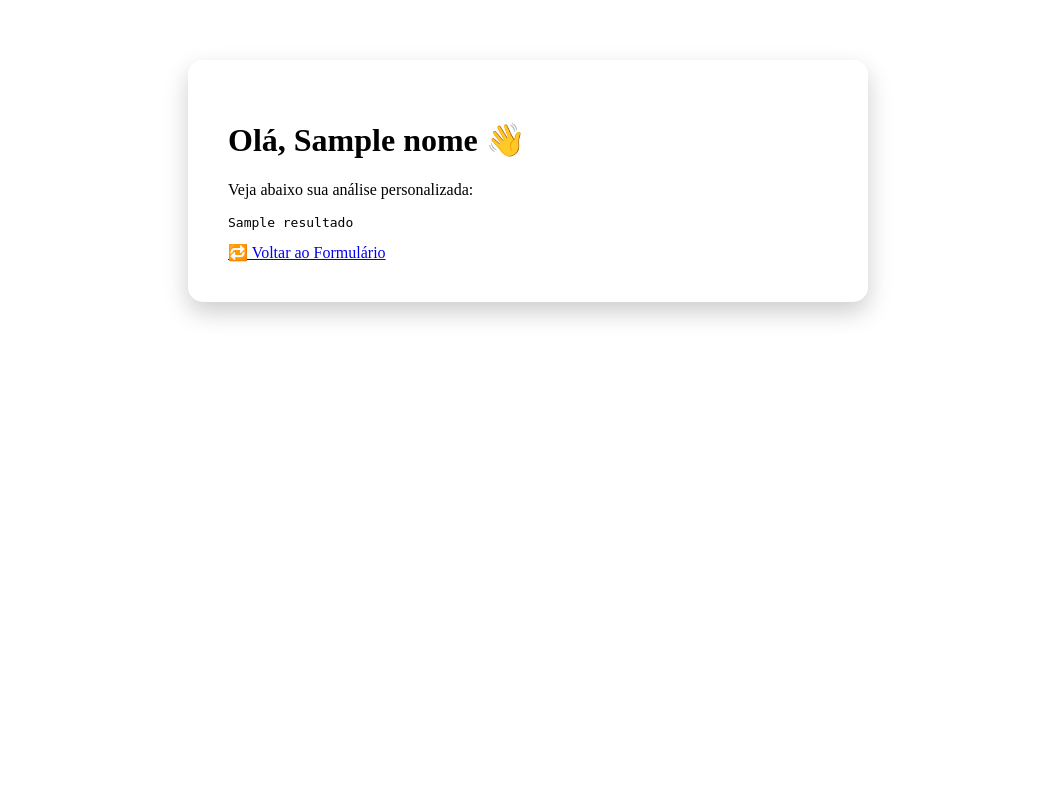
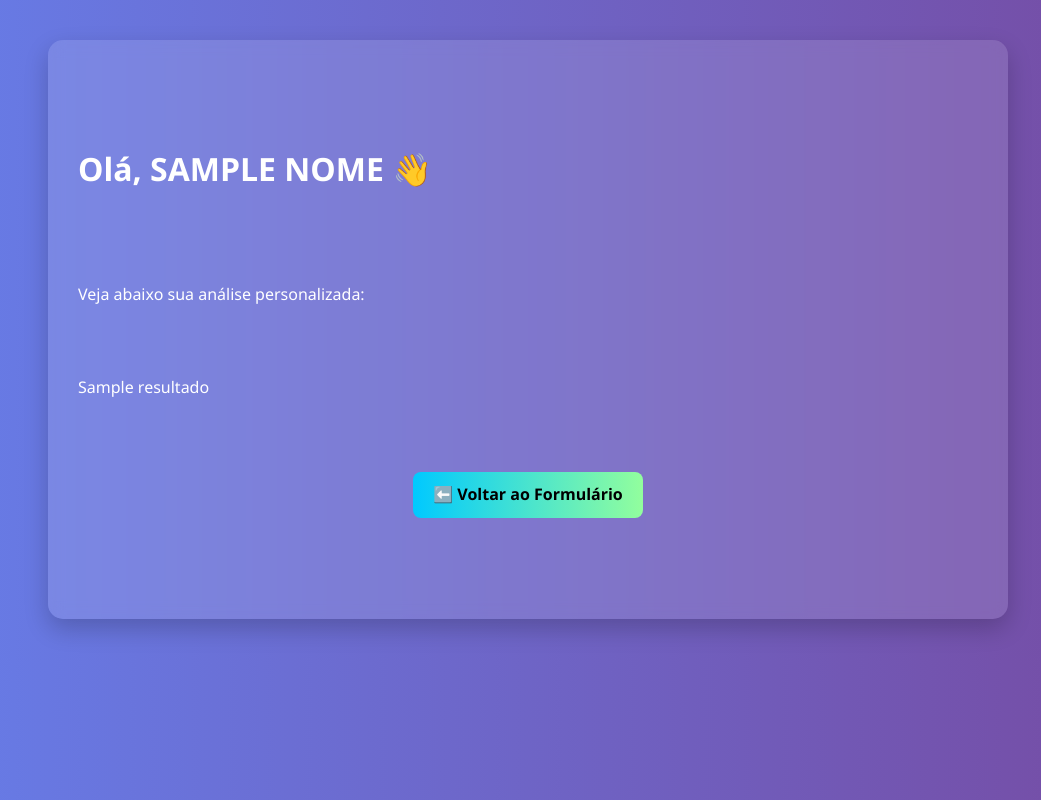
Before and after one commit to lega-nft/mentorvirtual, a FastAPI app: template templates/resultado.html in a window 1280 px wide. Shown: the whole page, without its empty margins (112-1153 px from the left). Run offline with FastAPI, Linux system fonts and the light colour scheme; the template is opened without the code that fills it: most values are stand-ins (such as "Sample title", 1, 10 or a date in 2020).

Commit message:
Update resultado.html

```diff
--- a/templates/resultado.html
+++ b/templates/resultado.html
@@ -1,16 +1,48 @@
+<!-- templates/resultado.html -->
 <!DOCTYPE html>
 <html lang="pt-BR">
 <head>
-    <meta charset="UTF-8">
-    <title>Resultado da Análise</title>
-    <link rel="stylesheet" href="/static/style.css">
+  <meta charset="UTF-8" />
+  <meta name="viewport" content="width=device-width, initial-scale=1.0" />
+  <title>Resultado da Análise</title>
+  <link rel="stylesheet" href="/static/style.css" />
+  <style>
+    .resultado-box {
+      background: rgba(255, 255, 255, 0.12);
+      padding: 30px;
+      border-radius: 15px;
+      max-width: 900px;
+      margin: 40px auto;
+      color: #fff;
+      white-space: pre-wrap;
+      line-height: 1.6;
+      font-family: 'Segoe UI', Tahoma, Geneva, Verdana, sans-serif;
+    }
+    .back-btn {
+      display: block;
+      width: fit-content;
+      margin: 20px auto;
+      padding: 10px 20px;
+      background: linear-gradient(to right, #00c9ff, #92fe9d);
+      border: none;
+      border-radius: 8px;
+      color: #000;
+      font-weight: bold;
+      text-decoration: none;
+      text-align: center;
+      transition: opacity 0.3s;
+    }
+    .back-btn:hover {
+      opacity: 0.9;
+    }
+  </style>
 </head>
-<body>
-    <div class="container">
-        <h1>Olá, <strong>{{ nome }}</strong> 👋</h1>
-        <p>Veja abaixo sua análise personalizada:</p>
-        <pre>{{ resultado }}</pre>
-        <a href="/" class="btn">🔁 Voltar ao Formulário</a>
-    </div>
+<body class="gradient-bg">
+  <div class="container resultado-box">
+    <h1>Olá, {{ nome.upper() }} 👋</h1>
+    <p>Veja abaixo sua análise personalizada:</p>
+    <div>{{ resultado }}</div>
+    <a href="/" class="back-btn">⬅️ Voltar ao Formulário</a>
+  </div>
 </body>
 </html>
```
